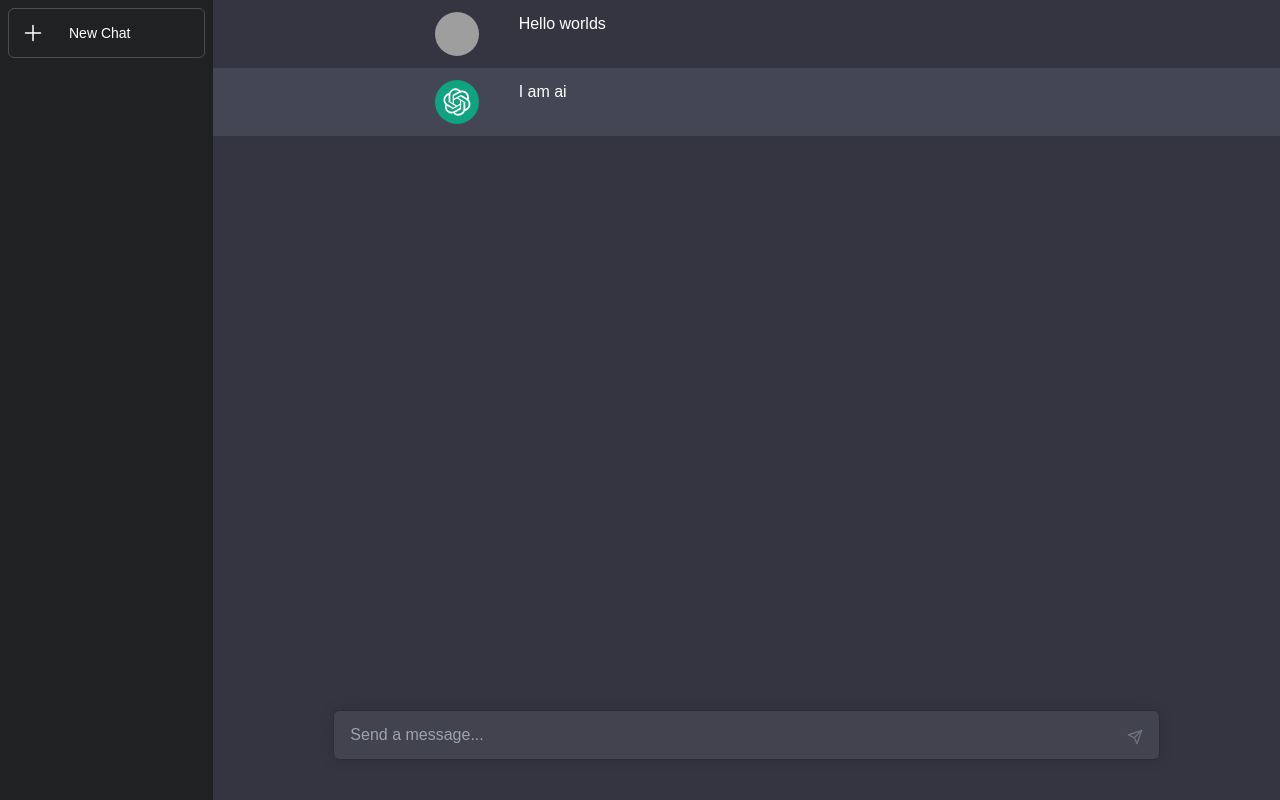
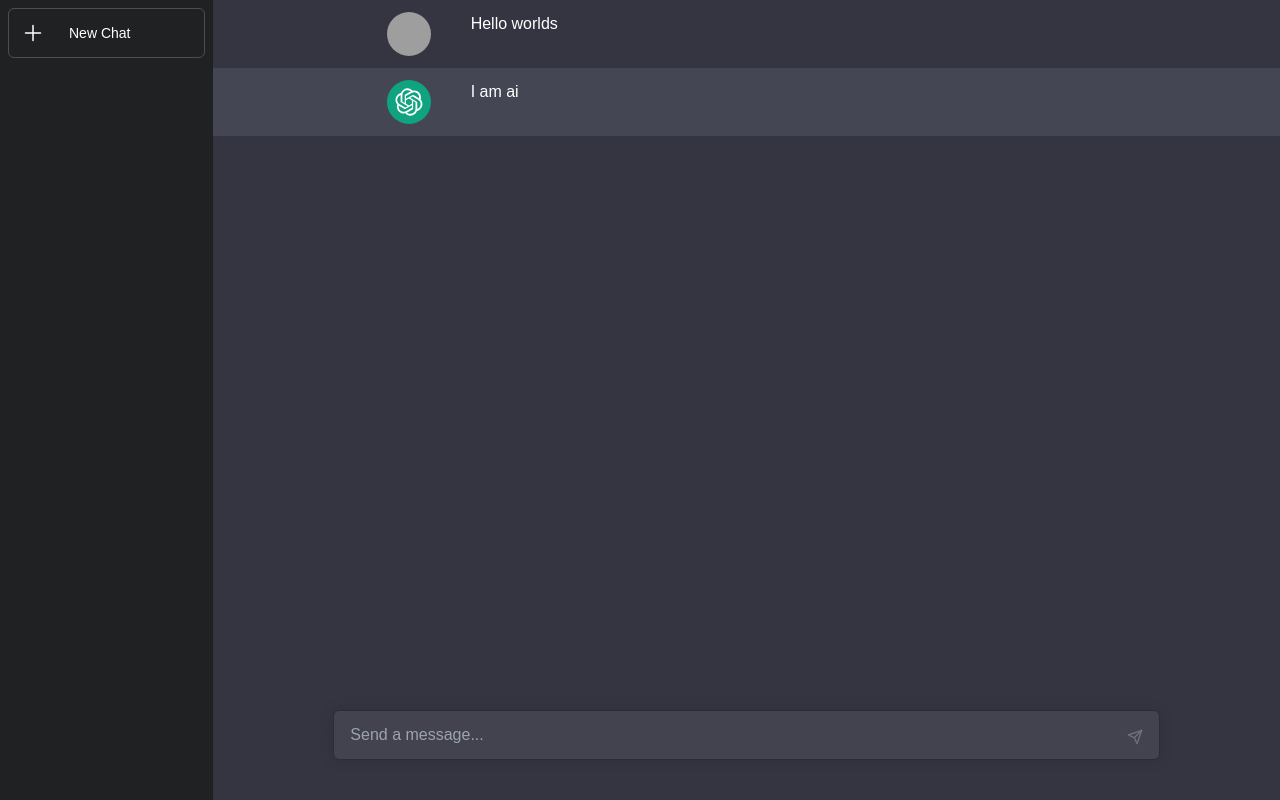
Before and after one commit to CrisTain333/chatGPT-2.0, a Next.js app: page / in a window 1280 px wide. Built offline with nearby package versions, Linux system fonts and the light colour scheme; grey boxes are pictures that could not be loaded.

Commit message:
width incresed

```diff
--- a/libs/Components/MainContent/MainContent.tsx
+++ b/libs/Components/MainContent/MainContent.tsx
@@ -10,7 +10,7 @@ const MainContent = () => {
           <div className="chat_log ">
             <div className="chat_message ">
               {/* avatar */}
-              <div className="chat_message_center max-w-2xl mx-auto flex p-3 text-left  px-6 ">
+              <div className="chat_message_center max-w-3xl mx-auto flex p-3 text-left  px-6 ">
                 <div className="avatar w-11 rounded-ful">
                   <Image
                     className="w-11 h-11 rounded-full"
@@ -28,7 +28,7 @@ const MainContent = () => {
             </div>
             <div className="chatGPT_section bg-[#444654]">
               {/* avatar */}
-              <div className="chat_message_center max-w-2xl mx-auto flex p-3 text-left  px-6 ">
+              <div className="chat_message_center max-w-3xl mx-auto flex p-3 text-left  px-6 ">
                 <div className="avatar w-11 h-11 rounded-ful bg-[#10a37f] rounded-full flex items-center justify-center">
                   {/* <Image
                     className="w-8 h-8 rounded-full"
```
